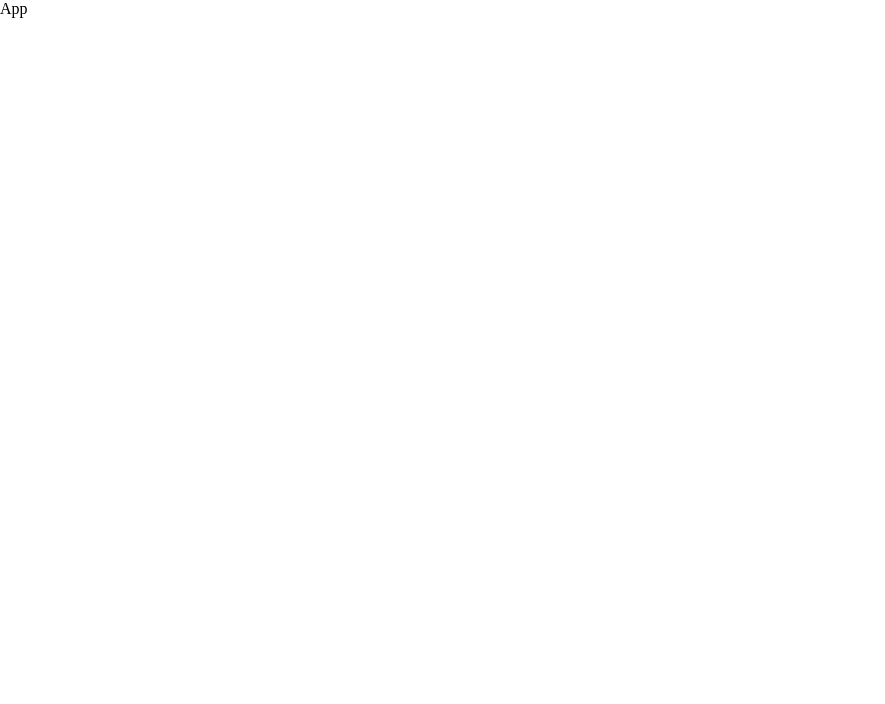
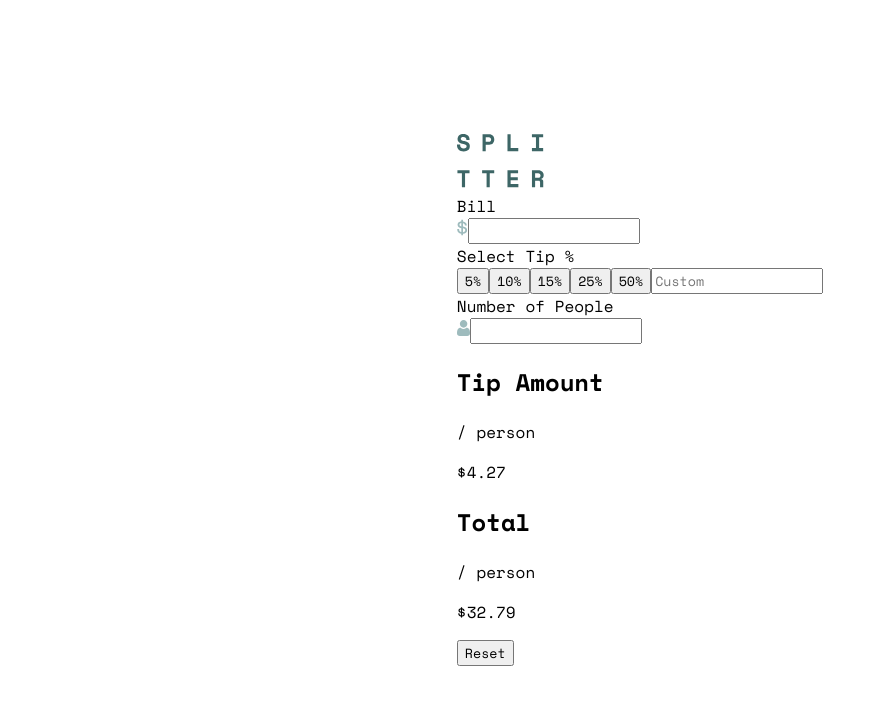
Before and after one commit to danilovilhena/frontend-mentor-challenges, a React (Create React App) app in the folder tip-calculator/: page / in a window 1280 px wide. Shown: the top 704 px of the page, without its empty margins (0-885 px from the left). Built offline with nearby package versions, Linux system fonts and the light colour scheme.

Commit message:
[tip-calculator] HTML setup and CSS root variables

```diff
--- a/tip-calculator/package.json
+++ b/tip-calculator/package.json
@@ -6,6 +6,7 @@
     "@testing-library/jest-dom": "^5.15.0",
     "@testing-library/react": "^11.2.7",
     "@testing-library/user-event": "^12.8.3",
+    "node-sass": "^6.0.1",
     "react": "^17.0.2",
     "react-dom": "^17.0.2",
     "react-scripts": "4.0.3",
--- a/tip-calculator/public/index.html
+++ b/tip-calculator/public/index.html
@@ -4,40 +4,16 @@
     <meta charset="utf-8" />
     <link rel="icon" href="%PUBLIC_URL%/favicon.ico" />
     <meta name="viewport" content="width=device-width, initial-scale=1" />
-    <meta name="theme-color" content="#000000" />
-    <meta
-      name="description"
-      content="Web site created using create-react-app"
-    />
+    <meta name="description" content="Web site created using create-react-app"/>
     <link rel="apple-touch-icon" href="%PUBLIC_URL%/logo192.png" />
-    <!--
-      manifest.json provides metadata used when your web app is installed on a
-      user's mobile device or desktop. See https://developers.google.com/web/fundamentals/web-app-manifest/
-    -->
     <link rel="manifest" href="%PUBLIC_URL%/manifest.json" />
-    <!--
-      Notice the use of %PUBLIC_URL% in the tags above.
-      It will be replaced with the URL of the `public` folder during the build.
-      Only files inside the `public` folder can be referenced from the HTML.
-
-      Unlike "/favicon.ico" or "favicon.ico", "%PUBLIC_URL%/favicon.ico" will
-      work correctly both with client-side routing and a non-root public URL.
-      Learn how to configure a non-root public URL by running `npm run build`.
-    -->
-    <title>React App</title>
+    <title>Frontend Mentor | Tip calculator app</title>
+    <link rel="preconnect" href="https://fonts.googleapis.com">
+    <link rel="preconnect" href="https://fonts.gstatic.com" crossorigin>
+    <link href="https://fonts.googleapis.com/css2?family=Space+Mono:wght@400;500;700&display=swap" rel="stylesheet">
   </head>
   <body>
     <noscript>You need to enable JavaScript to run this app.</noscript>
     <div id="root"></div>
-    <!--
-      This HTML file is a template.
-      If you open it directly in the browser, you will see an empty page.
-
-      You can add webfonts, meta tags, or analytics to this file.
-      The build step will place the bundled scripts into the <body> tag.
-
-      To begin the development, run `npm start` or `yarn start`.
-      To create a production bundle, use `npm run build` or `yarn build`.
-    -->
   </body>
 </html>
--- a/tip-calculator/src/App.js
+++ b/tip-calculator/src/App.js
@@ -1,8 +1,63 @@
-import './App.css';
+import './App.scss';
+import logo from './images/logo.svg';
+import dollarIcon from './images/icon-dollar.svg';
+import personIcon from './images/icon-person.svg';
 
 const App = () => {
   return (
-    <main className="App">App</main>
+    <main>
+      <img src={logo} alt="Splitter" />
+      <div className="content">
+        <div id="left-side">
+          {/* Bill */}
+          <label for="bill-input">Bill</label>
+          <div className="input-container">
+            <img src={dollarIcon} alt="Bill icon"/>
+            <input type="text" id="bill-input"></input>
+          </div>
+
+          {/* Select Tip % */}
+          <label for="custom-tip-input">Select Tip %</label>
+          <div className="buttons">
+            <button className="btn">5%</button>
+            <button className="btn">10%</button>
+            <button className="btn active">15%</button>
+            <button className="btn">25%</button>
+            <button className="btn">50%</button>
+            <input type="text" id="custom-tip-input" placeholder="Custom"></input>
+          </div>
+
+          {/* Number of People */}
+          <label for="people-input">Number of People</label>
+          <div className="input-container">
+            <img src={personIcon} alt="Person icon"/>
+            <input type="text" id="people-input"></input>
+          </div>
+        </div>
+
+        <div id="right-side">
+          {/* Tip Amount */}
+          <div id="tip-amount">
+            <div>
+              <h2>Tip Amount</h2>
+              <p>/ person</p>
+            </div>
+            <p className="value">$4.27</p>
+          </div>
+
+          {/* Total Amount */}
+          <div id="total-amount">
+            <div>
+              <h2>Total</h2>
+              <p>/ person</p>
+            </div>
+            <p className="value">$32.79</p>
+          </div>
+
+          <button className="btn inactive">Reset</button>
+        </div>
+      </div>
+    </main>
   );
 }
 
--- a/tip-calculator/src/index.css
+++ b/tip-calculator/src/index.css
@@ -1,3 +1,22 @@
+:root {
+    --white: hsl(0, 0%, 100%);
+    --light-gray-cyan: hsl(189, 41%, 97%);
+    --dark-gray-cyan: hsl(184, 14%, 56%);
+    --verydark-gray-cyan: hsl(183, 100%, 15%);
+    --light-cyan: hsl(185, 41%, 84%);
+    --strong-cyan: hsl(172, 67%, 45%);
+}
+
+* {
+    font-family: 'Space Mono', monospace;
+    transition: all 0.375s ease-in-out;
+	box-sizing: border-box;
+}
+
 body {
+    height: 100vh;
+    display: flex;
+    align-items: center;
+    justify-content: center;
     margin: 0;
 }
```
Also changed, not shown: tip-calculator/src/App.css (deleted), tip-calculator/src/App.scss (added), 1 other file (tests, documents, lock files or other folders).
